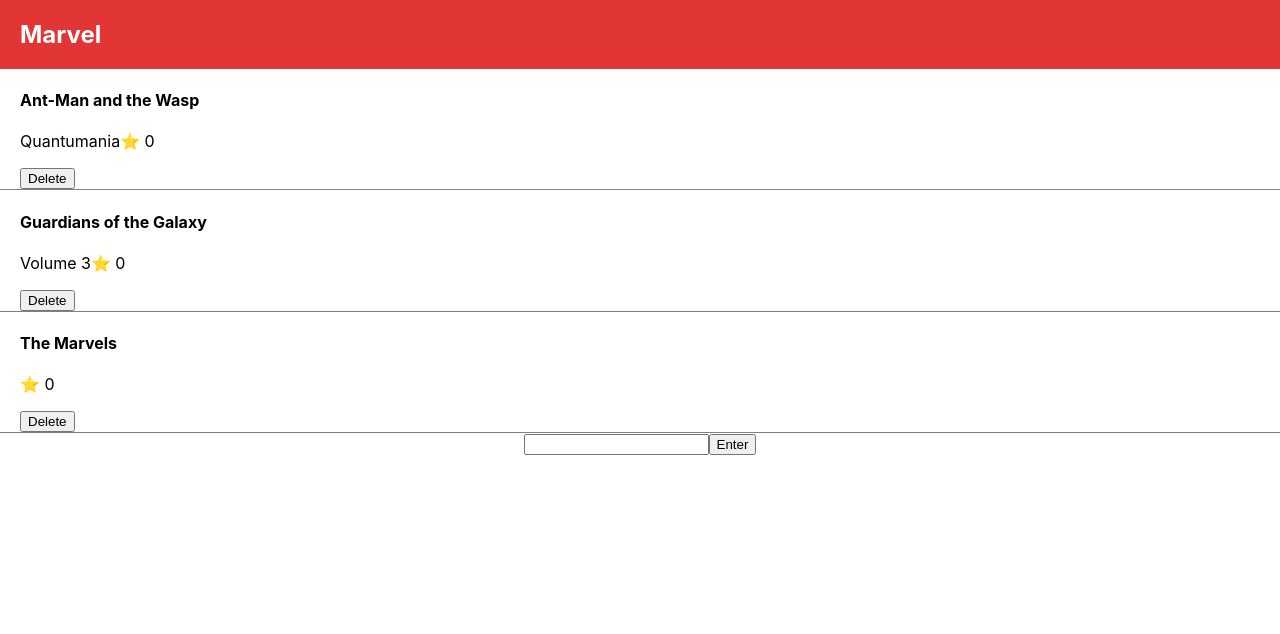
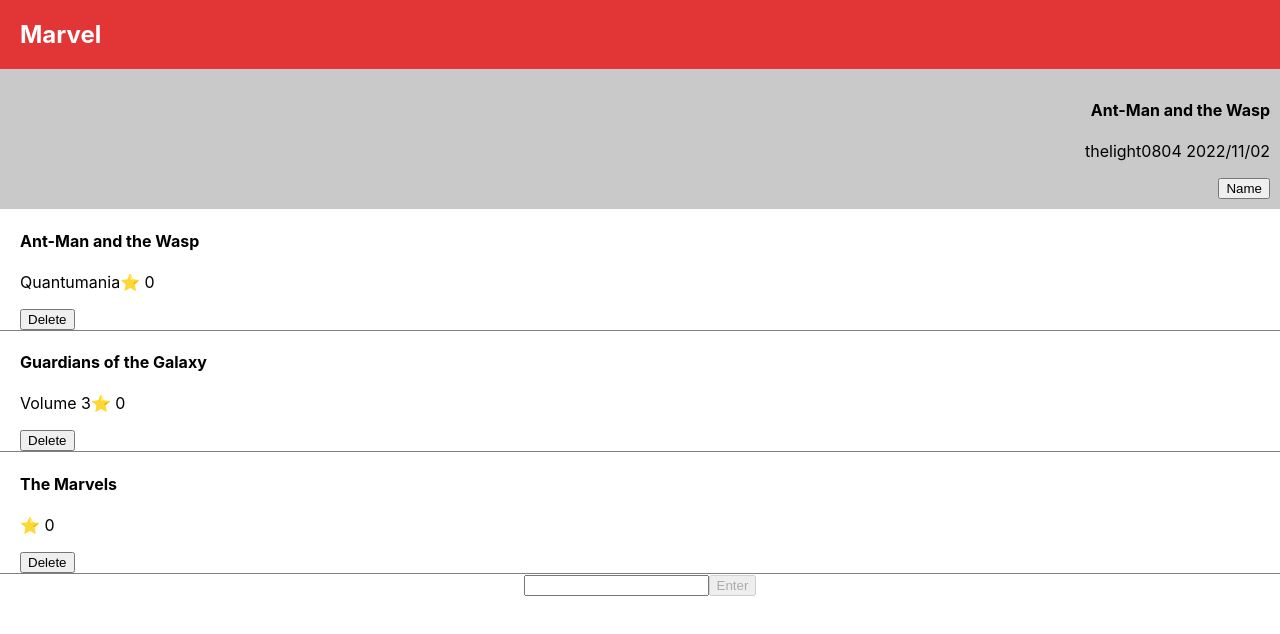
Before and after one commit to thelight0804/React-Study, a React (Create React App) app in the folder React basic/: page / in a window 1280 px wide. Shown: the top 634 px of the page. Built offline with nearby package versions, Linux system fonts and the light colour scheme.

Commit message:
feat: Add developer information
- class를 이용한 옛날 React 문

```diff
--- a/React basic/src/App.css
+++ b/React basic/src/App.css
@@ -48,12 +48,16 @@
 div {
   box-sizing: border-box;
 }
+.info{
+  text-align: right;
+  background: rgb(201, 201, 201);
+  padding: 10px;
+}
 .list{
   padding-left: 20px;
   text-align: left;
   border-bottom: 1px solid gray;
 }
-
 .modal{
   margin-top: 20px;
   padding: 20px;
--- a/React basic/src/App.js
+++ b/React basic/src/App.js
@@ -1,12 +1,14 @@
 import './App.css';
-import { useState } from 'react';
+import React, { useState } from 'react';
+import { render } from '@testing-library/react';
 
 function App() {
 
   let [nextMovie, setNextMovie] = useState(['Ant-Man and the Wasp', 'Guardians of the Galaxy', 'The Marvels']);
-  let [movieSub, setMovieSub] = useState(['Quantumania', 'Volume 3', '']);
+  let [movieSub, setMovieSub] = useState(['Quantumania', 'Volume 3', ' ']);
   let [movieIndex, setMovieIndex] = useState(0);
   let [star, setStar] = useState([0, 0, 0]);
+  let [date, setDate] = useState(['1', '2', '3']);
   let [modal, setModal] = useState(false);
   let [exp, setExp] = useState('');
 
@@ -14,8 +16,11 @@
     <div className="App">
       <div className="red-nav">
         <h2>Marvel</h2>
-      </div>{
-        nextMovie.map(function(a, i){
+      </div>
+      <div className="info">
+        <Info nextMovie={nextMovie}/>
+      </div>
+      {nextMovie.map(function(a, i){
           return (
             <div className="list">
               <h4 onClick={ () => {
@@ -30,27 +35,45 @@
                 copy[i] += 1;
                 setStar(copy)} }>⭐</span> {star[i]} </p>
               <button onClick={()=>{
+                //Delete Movie title
                 let copy = [...nextMovie];
                 copy.splice(i,1);
                 setNextMovie(copy);
+
+                //Delete Movie Sub
                 copy = [...movieSub];
                 copy.splice(i, 1);
                 setMovieSub(copy);
-              }}>
-              Delete</button>
+
+                //Delete Star
+                copy = [...star];
+                copy.splice(i, 1);
+                setStar(copy);
+              }}>Delete</button>
           </div>
           )
         })
       }
       { modal ? <Modal nextMovie={nextMovie} movieIndex = {movieIndex} color={'#dbaaaa'} setNextMovie={setNextMovie}/> : null }
-      <input onChange={(e)=>{
+      <input value = {exp} onChange={(e)=>{
         setExp(e.target.value);
-        console.log(exp);
       }}></input>
-      <button onClick={()=>{
+      <button disabled={!exp} onClick={()=>{
+        //add movieTitle
         let copy = [...nextMovie];
         copy.unshift(exp);
         setNextMovie(copy);
+
+        //add star
+        copy = [...star];
+        copy.unshift(0);
+        setStar(copy);
+
+        //add date
+        let today = new Date();
+        let dd = String(today.getDate()).padStart(2, '0');
+        copy = [...date];
+
       }}>Enter</button>
     </div> //"App" End
   ); //App End
@@ -67,4 +90,25 @@
   )
 }
 
+class Info extends React.Component {
+  constructor(props){
+    super(props);
+    this.state = {
+      developer : 'thelight0804',
+      date : '2022/11/02'
+    }
+  }
+  render(){
+    return(
+      <div>
+        <h4>{this.props.nextMovie[0]}</h4>
+        <p>{this.state.developer} {this.state.date}</p>
+        <button onClick={()=>{
+          this.setState({developer : '박상현'})
+        }}>Name</button>
+      </div>
+    )
+  }
+}
+
 export default App;
```
